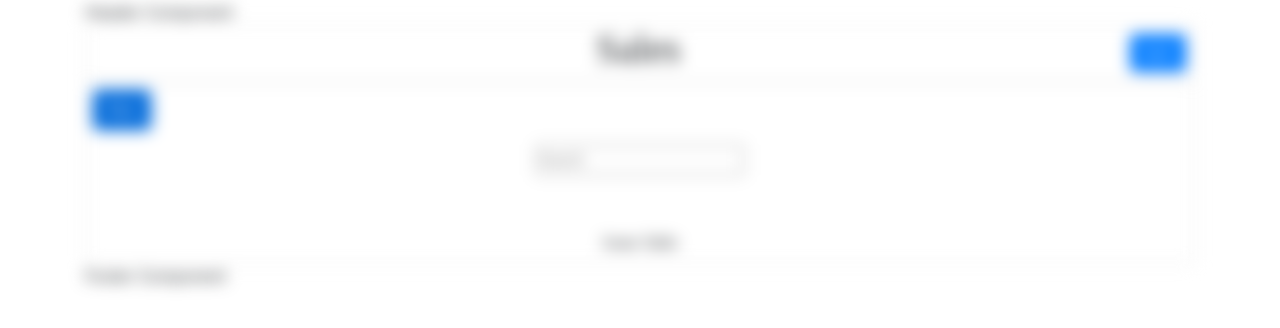
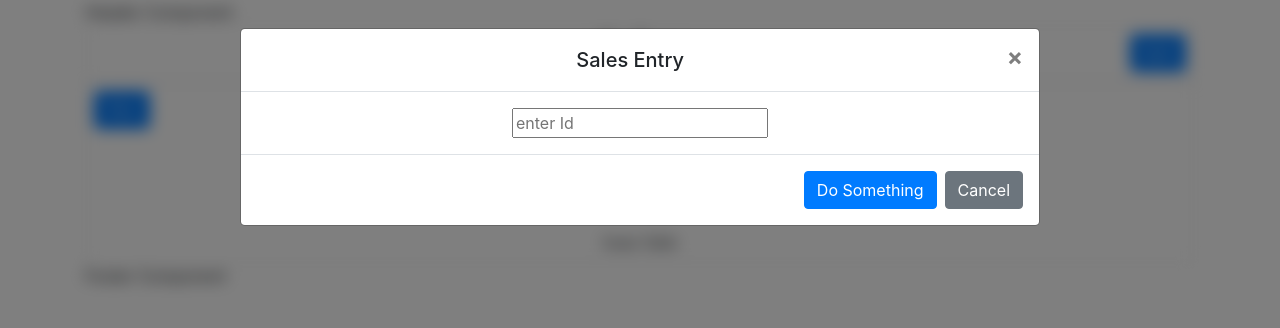
Before and after one commit to Bdhawa123/FishTail, a React (Create React App) app: page /Sales in a window 1280 px wide. Both pictures are taken after a click on the button "New". Shown: the top 328 px of the page. Built offline with nearby package versions, Linux system fonts and the light colour scheme.

Commit message:
Sales Entry Modal Added

```diff
--- a/src/Components/Footer.js
+++ b/src/Components/Footer.js
@@ -6,7 +6,7 @@ class FooterComponent extends Component{
             <div>
                 Footer Component
             </div>
-        );
+            );
     }
 }
 
--- a/src/Components/Sales.js
+++ b/src/Components/Sales.js
@@ -1,5 +1,5 @@
-import React,{Component,useContext} from 'react';
-import {Card, Row,Button} from 'reactstrap'
+import React,{Component,useContext,useState} from 'react';
+import {Card, Row,Modal, ModalBody,ModalHeader,ModalFooter,Button} from 'reactstrap'
 import '../styles/sales.css'
 import DataComponent from './DataComponent';
 import {StyleContext} from '../contexts/StyleContext';
@@ -10,9 +10,25 @@ import {StyleContext} from '../contexts/StyleContext';
 
 const SalesComponent = (props)=>{
     const {blur,toggleBlur} = useContext(StyleContext);
-        console.log(toggleBlur)
+        console.log(blur.blurState)
 
-        return(<div className="txtImport">
+
+        const [modal,OpenModal] = useState(false);
+        console.log('modal'+modal)
+
+
+        const openModal = ()=>{
+            toggleBlur();
+            OpenModal(true);
+        }
+
+        const closeModal = ()=>{
+            toggleBlur();
+            OpenModal(false);
+        }
+
+        return(
+        <div className="txtImport">
             <Card >
                 <div className ="topRow">
                     <h1 >Sales</h1>
@@ -24,7 +40,7 @@ const SalesComponent = (props)=>{
 
             <Card className="container card2">
                 <Row>
-                    <button className="btn btn-primary" onClick={toggleBlur} >
+                    <button className="btn btn-primary" onClick={()=>{openModal()}} >
                         New
                     </button>
                 </Row>
@@ -36,6 +52,21 @@ const SalesComponent = (props)=>{
                     <DataComponent/>
                 </Row>
             </Card>
+
+            <Modal isOpen={modal} className="modalPart modal-lg">
+                {/* <h3>Add </h3>
+                <button className="btn btn-danger modalClose" onClick = {()=>closeModal()}> <span aria-hidden="true">&times;</span></button> */}
+                <ModalHeader toggle={()=>{closeModal()}}>Sales Entry</ModalHeader>
+                    <ModalBody className="centerRow ">
+                        <input type ="text" placeholder="enter Id" className="centerRow"/>
+                    </ModalBody>
+
+                    <ModalFooter>
+                    <Button color="primary" onClick={()=>{closeModal()}}>Do Something</Button>
+                    <Button color="secondary" onClick={()=>{closeModal()}}>Cancel</Button>
+                    </ModalFooter>
+
+            </Modal>
         </div>
         );
     }
--- a/src/contexts/StyleContext.js
+++ b/src/contexts/StyleContext.js
@@ -19,9 +19,11 @@ const StyleContextProvider = (props) =>{
 
     const toggleBlur =()=>{
         if (blur.blurState){
-            setBlur({blurState:true,blurEffect:blurOff});
+            setBlur({blurState:false,blurEffect:blurOff});
+            console.log('blurOff');
         }else {
-            setBlur({blurState:false,blurEffect:blurOn});
+            setBlur({blurState:true,blurEffect:blurOn});
+            console.log('blurOn');
         }
     }
 
--- a/src/styles/sales.css
+++ b/src/styles/sales.css
@@ -37,17 +37,41 @@ src: local('./font/Qanelas/QanelasSoft-ExtraBold.otf');
 }
 
 .centerRow{
+    display: flex;
     justify-content: center;
 }
 
 .row{
     padding: 0.5em;
 }
-
+/* Table Component*/
 .dataComponent {
     padding-top:3em;
     justify-content: center;
 }
+/* Modal Part*/
+.modalPart {
+    display: flex;
+
+}
+
+.modalClose {
+    width:2.5rem;
+    margin-left: auto;
+}
+
+.modal-header::before {
+    margin: auto;
+    content:'D';
+    display: flex;
+    visibility: hidden;
+    margin-right:1px;
+}
+
+.modal-header{
+    justify-content: center;
+}
+
 
 @media only screen and (max-width: 600px) {
     .topRow h1{
```
